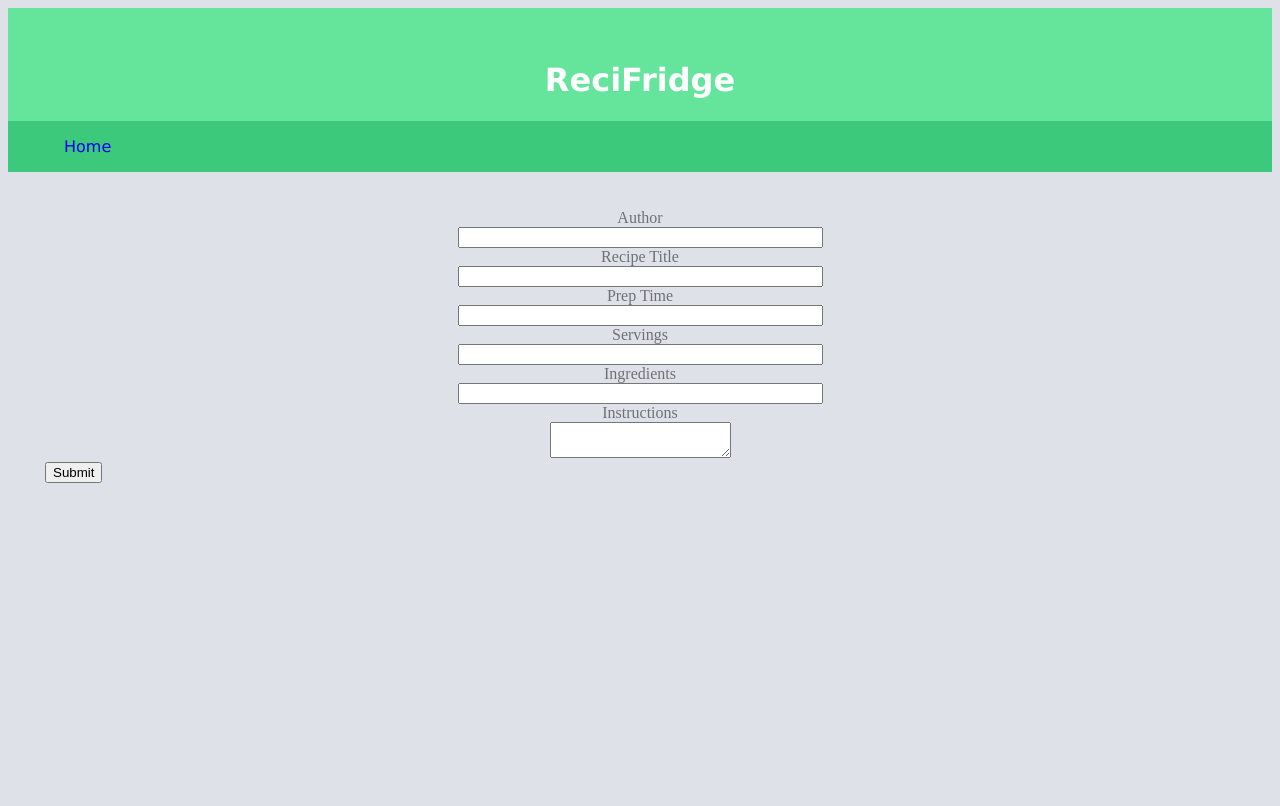
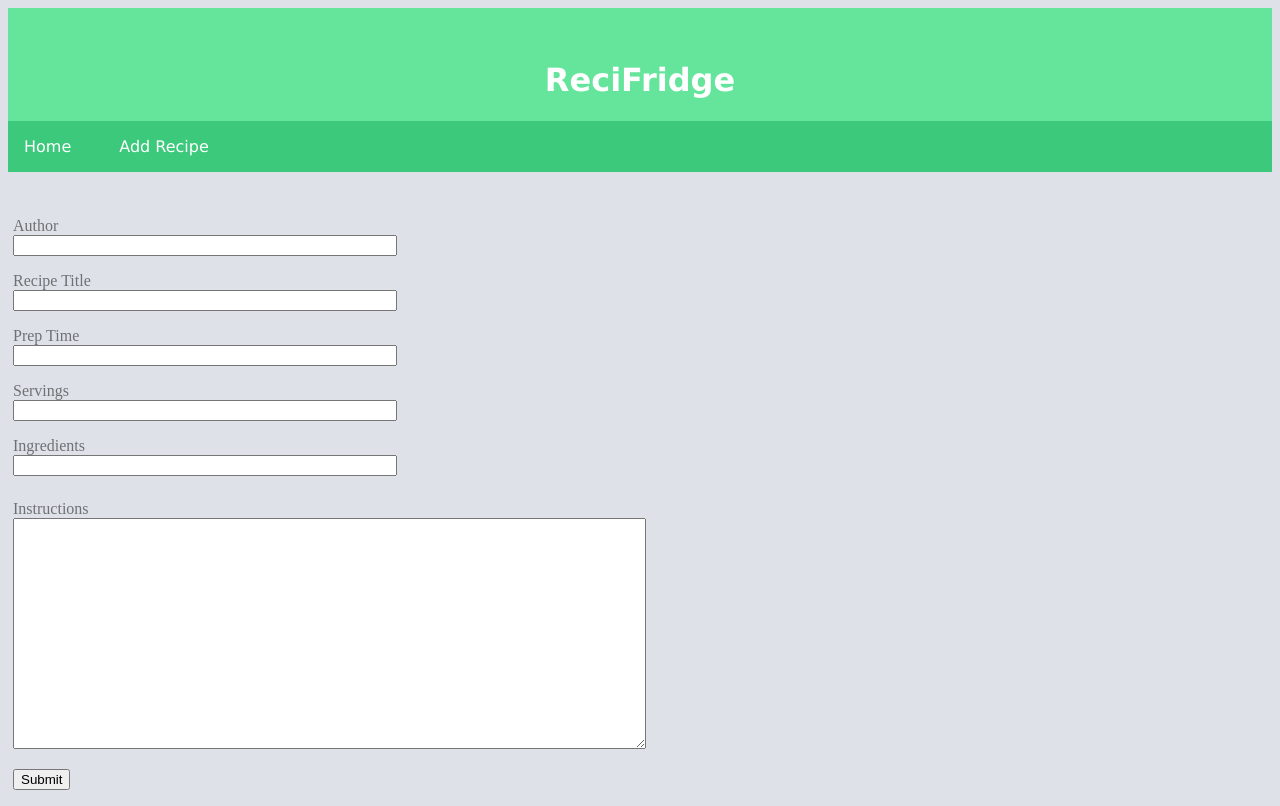
Before and after one commit to Ivani451/FridgeList, a React (Create React App) app in the folder client/: page /recipe/new in a window 1280 px wide. Built offline with nearby package versions, Linux system fonts and the light colour scheme.

Commit message:
modified the css in the header and in fields

```diff
--- a/client/src/App.scss
+++ b/client/src/App.scss
@@ -8,6 +8,23 @@ body {
   background: #65e59c;
   padding: 2em 0 0 0;
   font-family: Verdana, sans-serif;
+  ul {
+    margin: 0;
+    padding: 0;
+
+    li {
+      float: left;
+      display: block;
+      a {
+        display: block;
+        color: white;
+        text-align: center;
+        a:hover {
+          background: #111;
+        }
+      }
+    }
+  }
 }
 
 .food-container {
@@ -82,10 +99,27 @@ label {
   opacity: 0.5;
 }
 
-#recipeForm {
+form {
   text-align: left;
+  margin: 2em 0 2em 0;
+
+  #instructionsField {
+    min-height: 40%;
+    max-height: 100%;
+    margin: 1.5em 0 1em 0;
+  }
+
+  #recipeField {
+    min-height: 40%;
+    max-height: 100%;
+    margin: 0.5em 0 1em 0;
+  }
 }
 
 #formSubmit {
   float: left;
 }
+
+textarea {
+  width: 50%;
+}
--- a/client/src/components/Header.js
+++ b/client/src/components/Header.js
@@ -5,7 +5,14 @@ export default function Header() {
   return (
     <ul className="top-nav">
       <li>
-        <Link to="/">Home</Link>
+        <Link to="/" activeClassName="active">
+          Home
+        </Link>
+      </li>
+      <li>
+        <Link to="/recipe/new" activeClassName="active">
+          Add Recipe
+        </Link>
       </li>
     </ul>
   );
--- a/client/src/containers/InstructionsField.js
+++ b/client/src/containers/InstructionsField.js
@@ -3,9 +3,9 @@ import React from "react";
 // "input" is destructured from the props passed in by the redux-form "Field" component
 export default ({ input, label }) => {
   return (
-    <div>
+    <div id="instructionsField">
       <label>{label}</label> <br />
-      <textarea {...input} />
+      <textarea {...input} rows="15" />
     </div>
   );
 };
--- a/client/src/containers/RecipeField.js
+++ b/client/src/containers/RecipeField.js
@@ -3,7 +3,7 @@ import React from "react";
 // "input" is destructured from the props passed in by the redux-form "Field" component
 export default ({ input, label }) => {
   return (
-    <div>
+    <div id="recipeField">
       <label>{label}</label> <br />
       <input {...input} />
     </div>
--- a/client/src/containers/RecipeForm.js
+++ b/client/src/containers/RecipeForm.js
@@ -3,30 +3,24 @@ import { reduxForm, Field } from "redux-form";
 import RecipeField from "./RecipeField";
 import InstructionsField from "./InstructionsField";
 
+// Array of objects, each with properties corresponding to a specific
+// field. Just "DRY'ing" the code for less bloat.
 const FIELDS = [
   { label: "Author", name: "author", component: RecipeField },
   { label: "Recipe Title", name: "title", component: RecipeField },
   { label: "Prep Time", name: "prep", component: RecipeField },
   { label: "Servings", name: "servings", component: RecipeField },
   { label: "Ingredients", name: "ingredients", component: RecipeField },
-  {
-    label: "Instructions",
-    name: "instructions",
-    component: InstructionsField
-  }
+  { label: "Instructions", name: "instructions", component: InstructionsField }
 ];
 
 // Setting up forms using redux-form
 class RecipeForm extends Component {
   renderFields() {
-    return FIELDS.map(field => {
+    // label, name, and component properties are destructured from each object in our FIELDS array
+    return FIELDS.map(({ label, name, component }) => {
       return (
-        <Field
-          type="text"
-          label={field.label}
-          name={field.name}
-          component={field.component}
-        />
+        <Field type="text" label={label} name={name} component={component} />
       );
     });
   }
```
